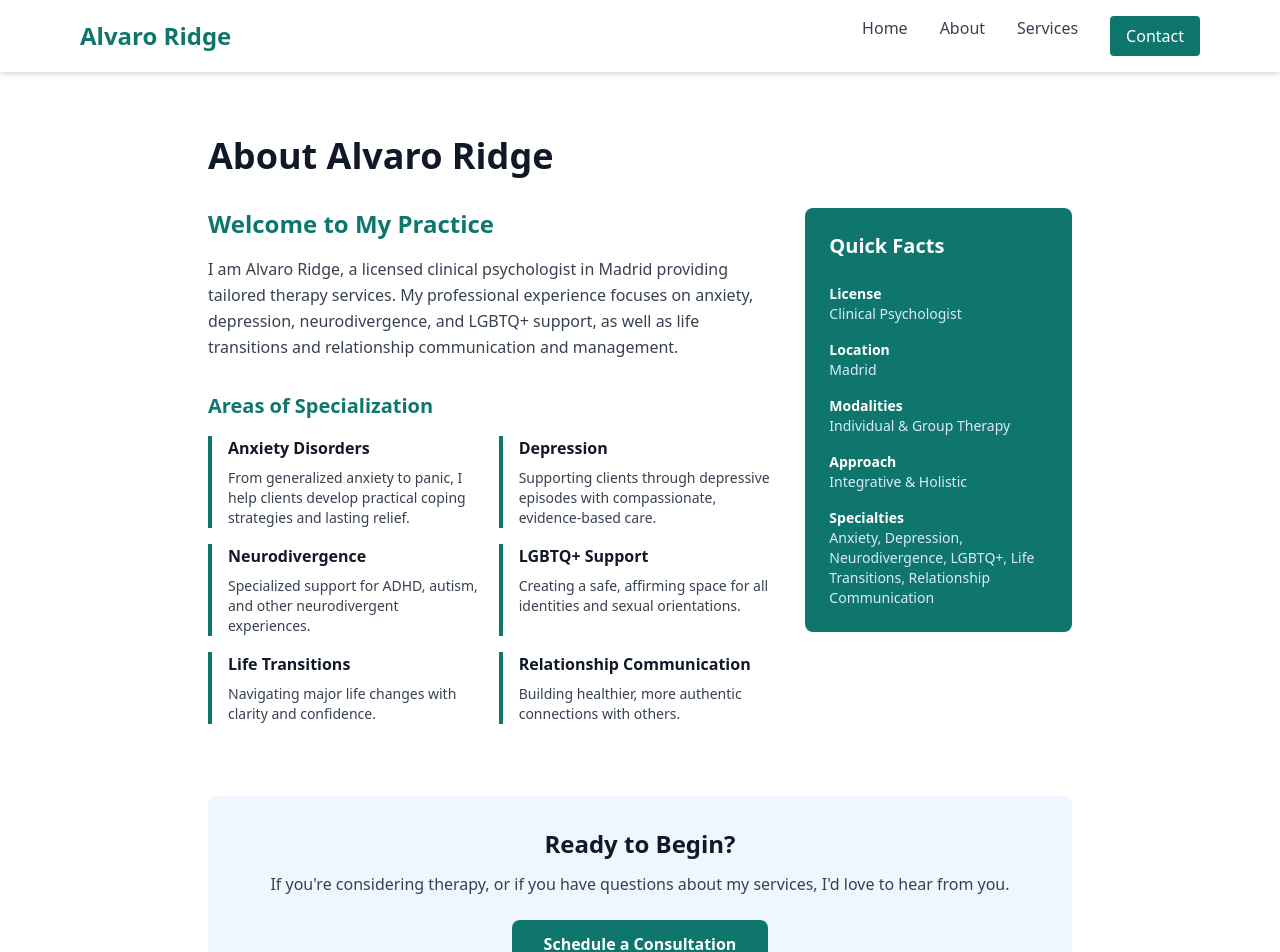
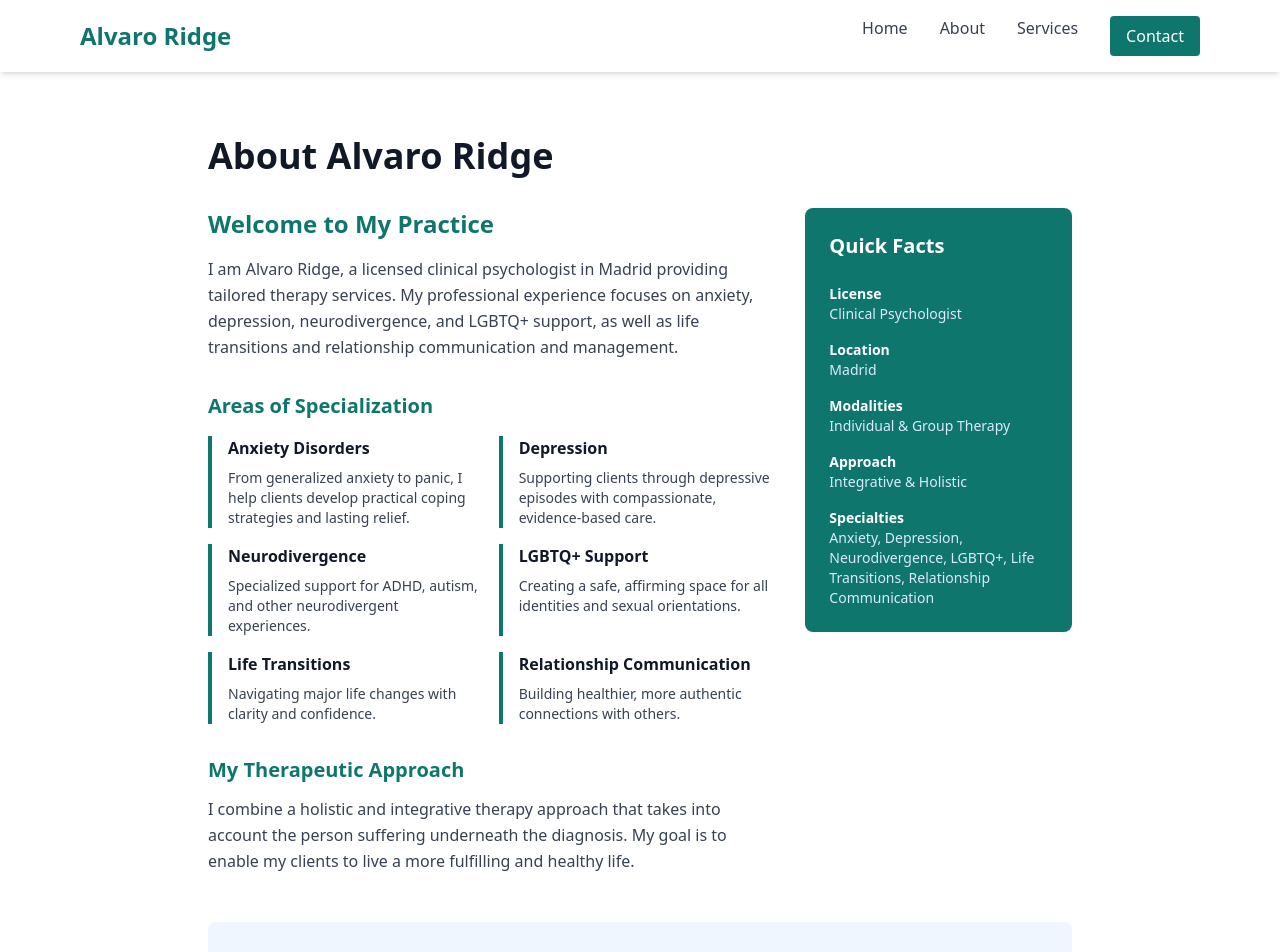
Before and after one commit to Bluemystridge/Clinical-Psychology-Website, a Next.js app: page /about in a window 1280 px wide. Shown: the top 952 px of the page. Built offline with nearby package versions, Linux system fonts and the light colour scheme.

Commit message:
Remove only duplicate paragraph from Welcome to My Practice section

```diff
--- a/app/about/page.tsx
+++ b/app/about/page.tsx
@@ -45,6 +45,11 @@ export default function About() {
                 <p className="text-gray-700 text-sm">Building healthier, more authentic connections with others.</p>
               </div>
             </div>
+
+            <h3 className="text-xl font-semibold text-primary mt-8 mb-3">My Therapeutic Approach</h3>
+            <p className="text-gray-700 leading-relaxed">
+              I combine a holistic and integrative therapy approach that takes into account the person suffering underneath the diagnosis. My goal is to enable my clients to live a more fulfilling and healthy life.
+            </p>
           </div>
 
           <div className="bg-primary text-white p-6 rounded-lg h-fit sticky top-20">
```
